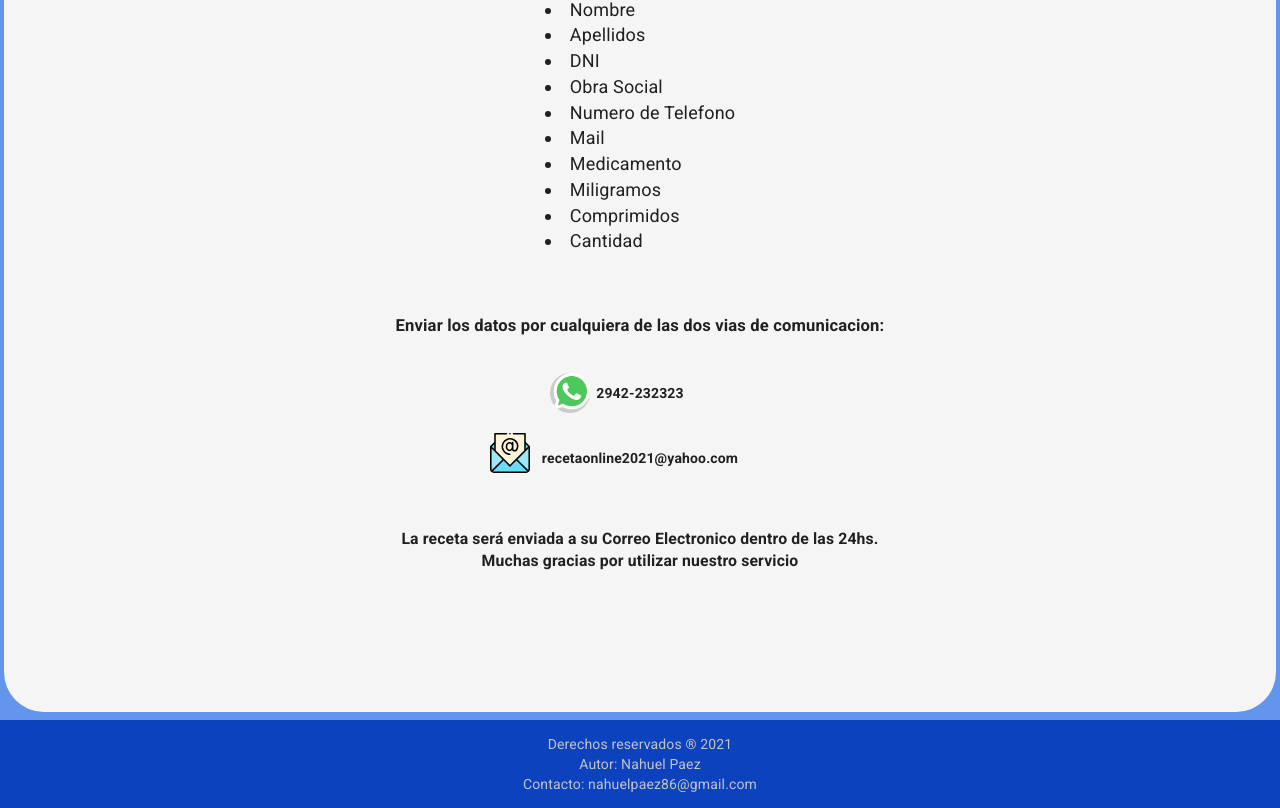
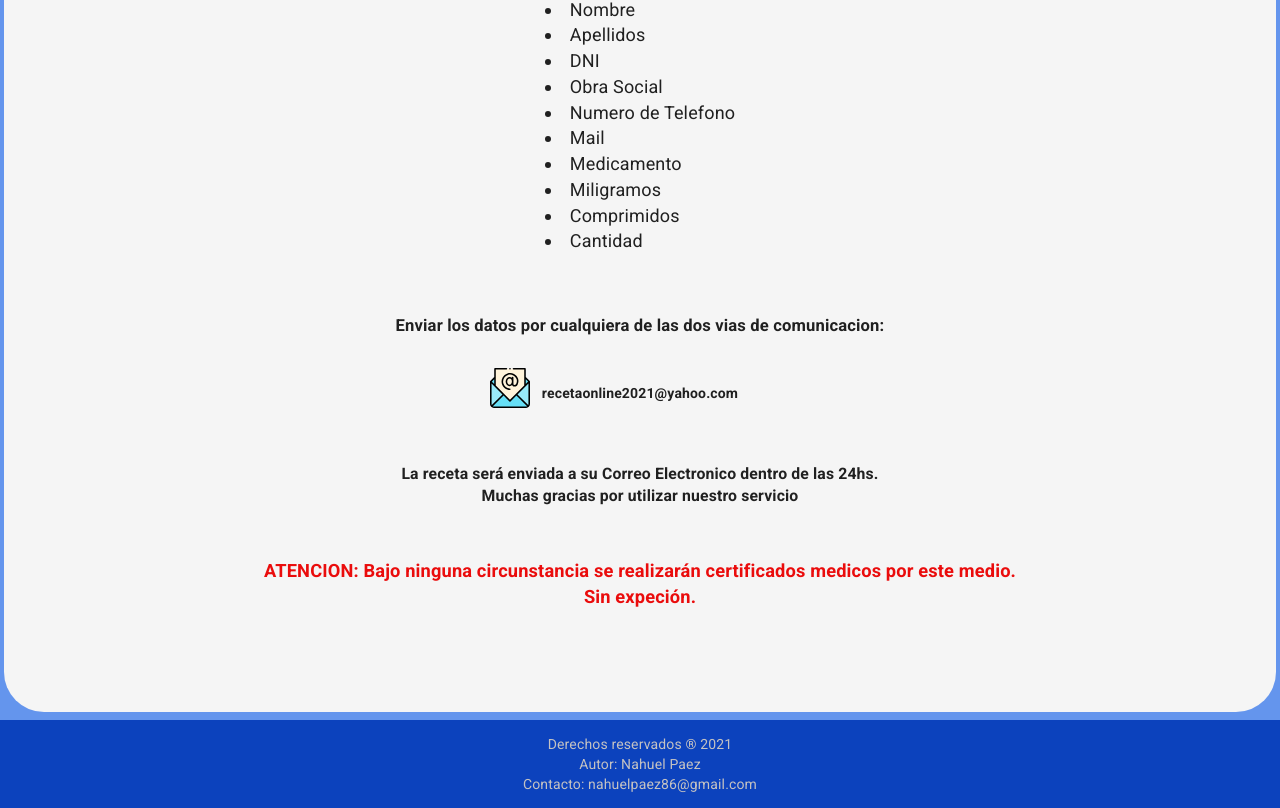
Before and after one commit to nahuelpaez86/WebRecetas, a React (Create React App) app: page /requerimientos in a window 1280 px wide. Shown: the part 552-1360 px from the top of the page. Built offline with nearby package versions, Linux system fonts and the light colour scheme; a web font is replaced by a local one.

Commit message:
mod 12 de marzo

```diff
--- a/src/Componentes/Requerimientos/index.js
+++ b/src/Componentes/Requerimientos/index.js
@@ -6,6 +6,7 @@ import { makeStyles } from "@material-ui/core/styles";
 import CssBaseline from "@material-ui/core/CssBaseline";
 import wpp from '../../image/whatsapp.png';
 import mail from '../../image/email.svg'
+import { red } from '@material-ui/core/colors';
 
 const useStyles = makeStyles((theme) => ({
   toolbar: theme.mixins.toolbar,
@@ -57,6 +58,13 @@ const useStyles = makeStyles((theme) => ({
     top:'60px',
     fontSize:'19px',
   },
+  atencion:{
+    position:'relative',
+    top:'110px',
+    fontSize:'22px',
+    color: '#EA0C0C',
+
+  }
 }));
 
 const Requerimientos= () => {
@@ -115,14 +123,19 @@ const Requerimientos= () => {
                           <h5>Enviar los datos por cualquiera de las dos vias de comunicacion:</h5>
                         </Grid>
                         <Grid item xs={12} >
-                          <img src={wpp} className={classes.imgWpp}/>
-                          <p> <b>2942-232323</b></p>
+                        {/*<img src={wpp} className={classes.imgWpp}/>
+                          <p> <b>2942-232323</b></p> */}
 
                           <img src={mail} className={classes.imgMail}/>
                           <p><b>recetaonline2021@yahoo.com</b></p>
                         </Grid>
                         <Grid item xs={12} className={classes.textoFinal}>
                           <h5>La receta será enviada a su Correo Electronico dentro de las 24hs.<br/> Muchas gracias por utilizar nuestro servicio</h5>
+                        </Grid>
+                        <Grid item xs={12} className={classes.atencion}>
+                          <h5>ATENCION: Bajo ninguna circunstancia se realizarán certificados medicos por este medio. <br/>
+                              Sin expeción.
+                           </h5>
                         </Grid>
 
                     </Grid>
```
